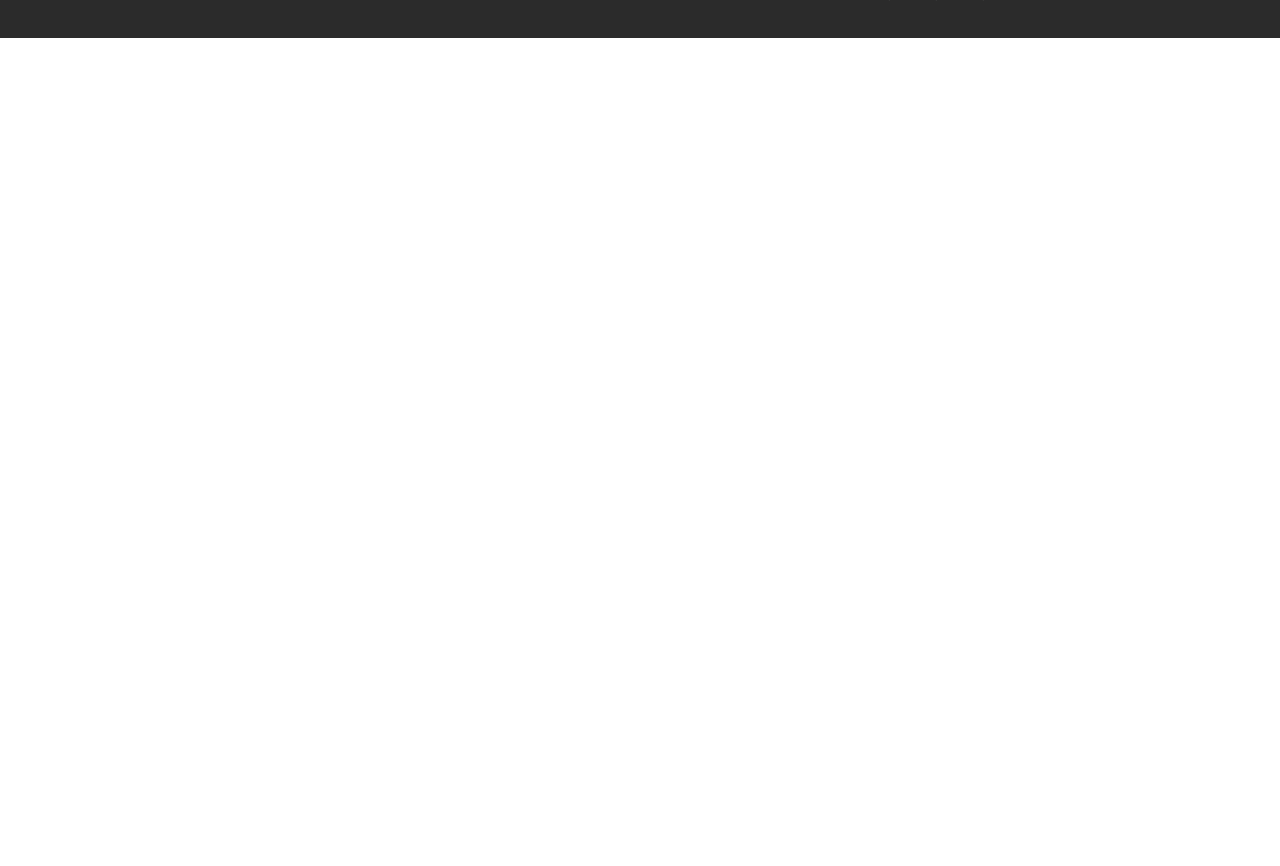
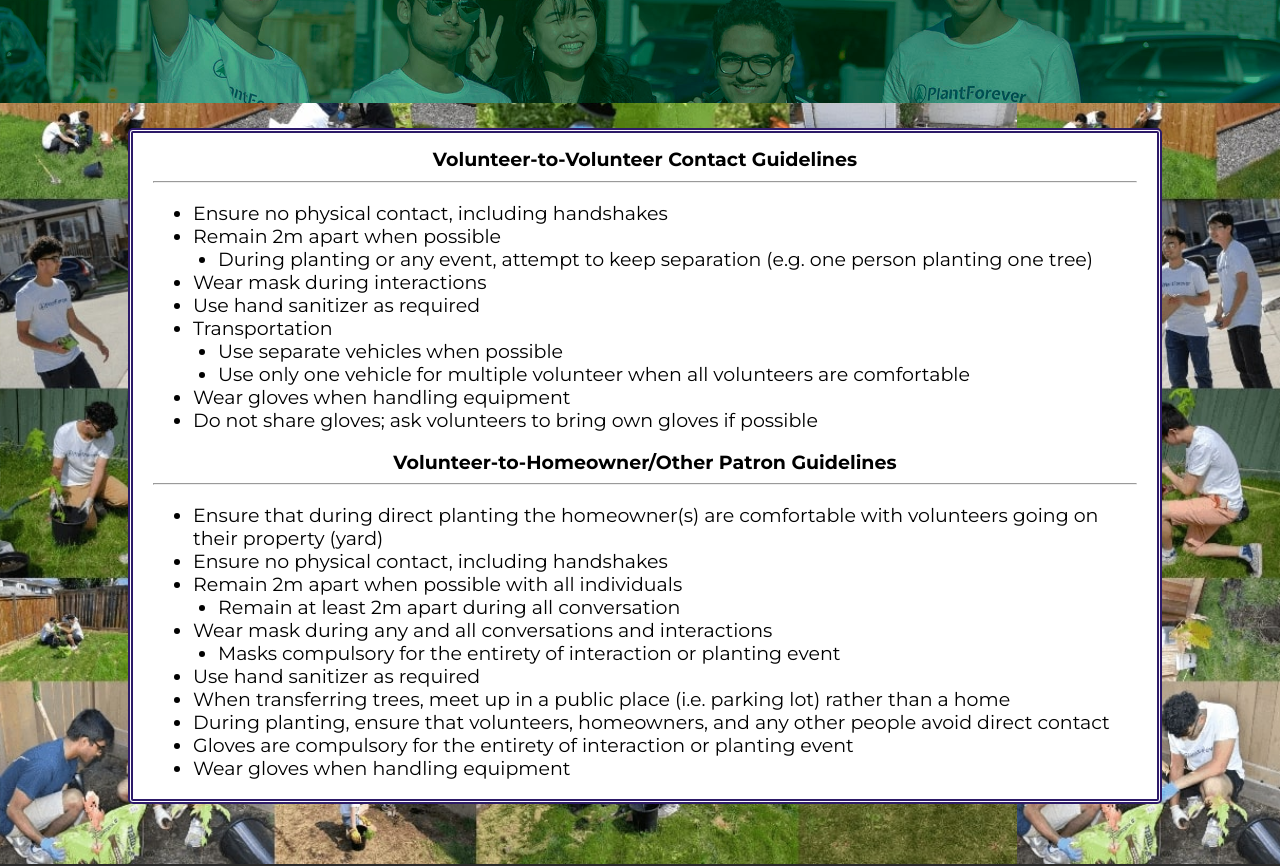
Before and after one commit to cocoliliace/PlantForever, a Vue app: page /covid-policies in a window 1280 px wide. Before the commit this address had no page. Shown: the part 380-1246 px from the top of the page. Before the commit the page ends 800 px from the top, so only its background shows below. Built offline with nearby package versions, Linux system fonts and the light colour scheme.

Commit message:
Added covid policies

```diff
--- a/src/router.js
+++ b/src/router.js
@@ -18,6 +18,11 @@ const router =  new Router({
       path: "/about-us",
       name: "About",
       component: () => import("./views/About.vue")
+    },
+    {
+      path: "/covid-policies",
+      name: "Covid",
+      component: () => import("./views/Covid.vue")
     },
     {
       path: "/meet-our-team",
--- /dev/null
+++ b/src/views/Covid.vue
@@ -0,0 +1,80 @@
+<template>
+  <div class="contains-form">
+    <div class="banner-container">
+      <div class="title">COVID POLICIES</div>
+    </div>
+    <div class="text-container">
+      <div class="text">
+        <div class="title">Volunteer-to-Volunteer Contact Guidelines</div>
+        <hr />
+        <ul>
+          <li>Ensure no physical contact, including handshakes</li>
+          <li>Remain 2m apart when possible</li>
+          <li class="indent">During planting or any event, attempt to keep separation (e.g. one person planting one tree)</li>
+          <li>Wear mask during interactions</li>
+          <li>Use hand sanitizer as required</li>
+          <li>Transportation</li>
+          <li class="indent">Use separate vehicles when possible</li>
+          <li class="indent">Use only one vehicle for multiple volunteer when all volunteers are comfortable</li>
+          <li>Wear gloves when handling equipment</li>
+          <li>Do not share gloves; ask volunteers to bring own gloves if possible</li>
+        </ul>
+      </div>
+      <div class="text">
+        <div class="title">Volunteer-to-Homeowner/Other Patron Guidelines</div>
+        <hr />
+        <ul>
+          <li>Ensure that during direct planting the homeowner(s) are comfortable with volunteers going on their property (yard)</li>
+          <li>Ensure no physical contact, including handshakes</li>
+          <li>Remain 2m apart when possible with all individuals</li>
+          <li class="indent">Remain at least 2m apart during all conversation</li>
+          <li>Wear mask during any and all conversations and interactions</li>
+          <li class="indent">Masks compulsory for the entirety of interaction or planting event</li>
+          <li>Use hand sanitizer as required</li>
+          <li>When transferring trees, meet up in a public place (i.e. parking lot) rather than a home</li>
+          <li>During planting, ensure that volunteers, homeowners, and any other people avoid direct contact</li>
+          <li>Gloves are compulsory for the entirety of interaction or planting event</li>
+          <li>Wear gloves when handling equipment</li>
+        </ul>
+      </div>
+    </div>
+  </div>
+</template>
+
+<script>
+export default {
+  name: "Covid",
+  metaInfo: {
+    title: "Covid Policies",
+    meta: [
+      { name: "description", content: "Take a look at what PlantForever is doing to prevent COVID-19 from spreading while planting trees. Read the guidelines prior to your assigned volunteering time." },
+      { name: "keywords", content: "covid, corona, update, organization, policy, guidelines, plantforever, tree, volunteer, edmonton" }
+    ],
+    link: [
+      { rel: "canonical", href: "https://www.plantforever.org/about-us" }
+    ]
+  }
+}
+</script>
+
+<style lang="scss" scoped>
+.text-container {
+  background: white;
+  border: 5px $blue double;
+  border-radius: 5px;
+  width: calc(80vw - 30px);
+  padding: 0 15px;
+  margin: 25px 10vw 0 10vw;
+}
+.text {
+  font-size: 19px;
+  margin: 15px 5px;
+  .title {
+    text-align: center;
+    font-weight: 700;
+  }
+  .indent {
+    margin-left: 25px;
+  }
+}
+</style>
--- a/src/views/Volunteer.vue
+++ b/src/views/Volunteer.vue
@@ -17,6 +17,9 @@
       <div class="text">
         Most activities do not require skill or materials to bring. For tree plantation,
         transportation will be provided to the planting locations.
+      </div>
+      <div class="text">
+        Please read our <router-link :to="{ name: 'Covid' }">Covid Volunteer Guidlines</router-link> before volunteering.
       </div>
     </div>
     <form id="volunteer-form" @submit.prevent="submit">
@@ -43,6 +46,9 @@
       <input v-model="availability" class="short-answer" type="text" name="availability" placeholder="e.g. In the summer" autocomplete="off" required />
       <div class="text">Any questions or comments? (Any medical concerns?)</div>
       <input v-model="comments" class="short-answer" type="text" name="comments" placeholder="Comments" autocomplete="off" />
+      <div class="checkbox-container">
+        <label><input class="checkbox" type="checkbox" required /><span class="checkmark"></span>I've read the <router-link :to="{ name: 'Covid' }">Covid Volunteer Guidlines</router-link>. <span class="star" style="transform: translateX(-1em);">*</span></label>
+      </div>
       <button id="submit-form" class="primary-button" type="submit">Submit</button>
     </form>
   </div>
```
Also changed, not shown: 2 other files (tests, documents, lock files or other folders).
